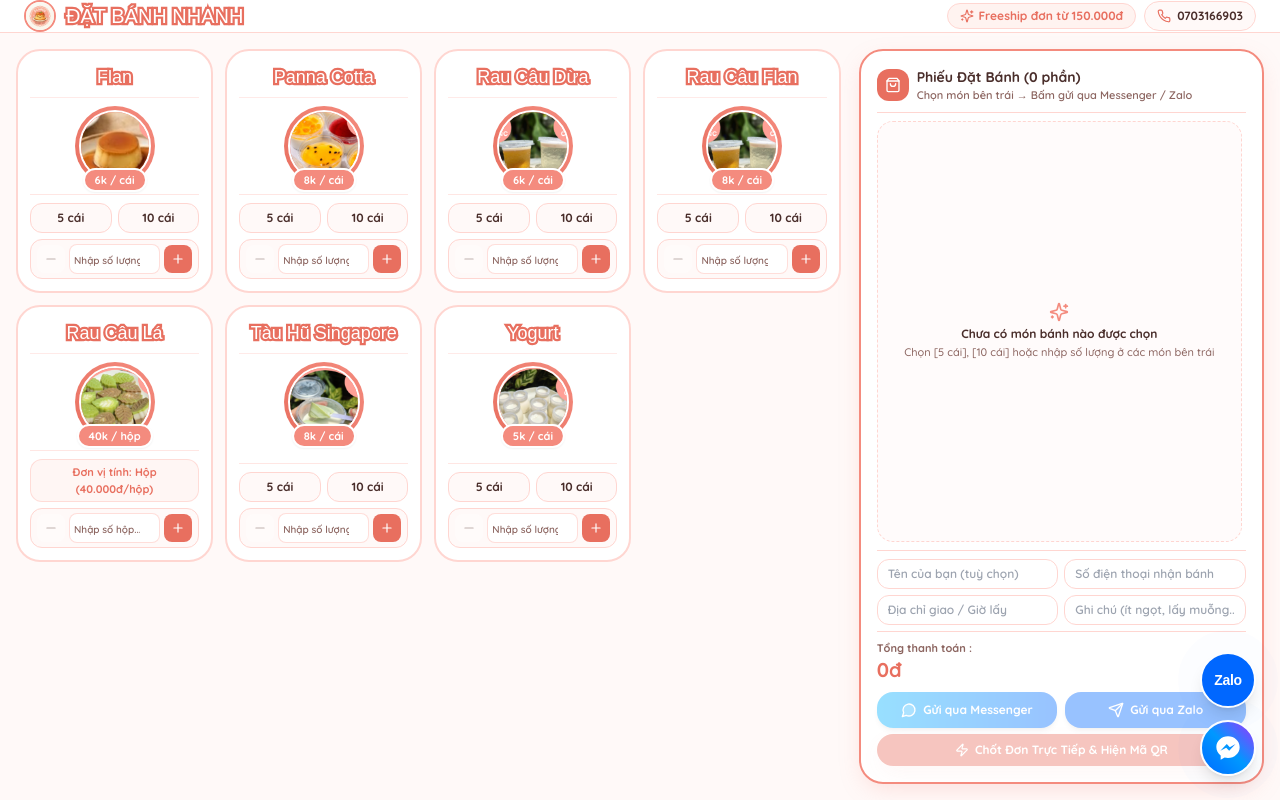
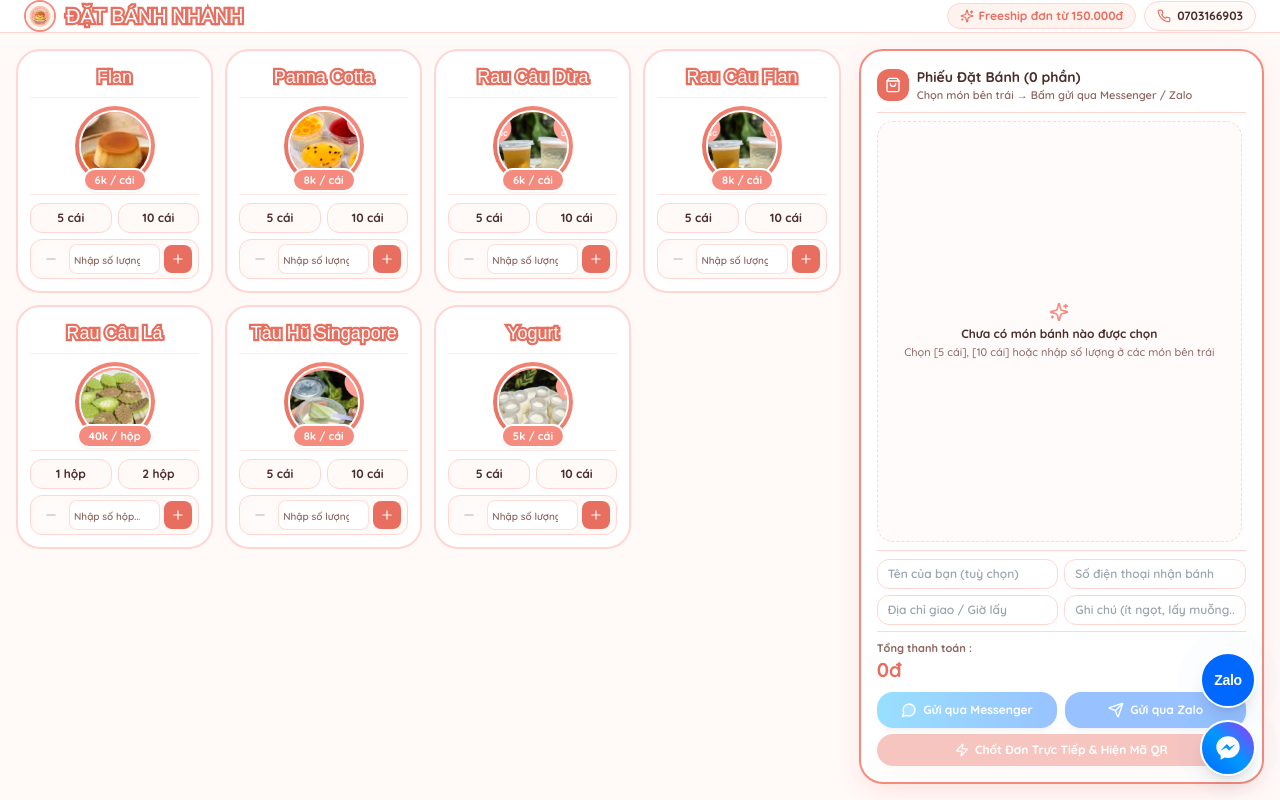
Before and after one commit to kura-hashed/flandi, a Next.js app: page /order in a window 1280 px wide. Built offline with nearby package versions, Linux system fonts and the light colour scheme; a web font is replaced by a local one.

Commit message:
feat(order): replace Rau Cau La unit label with 1 hop / 2 hop quick buttons and direct box input

```diff
--- a/src/app/order/page.tsx
+++ b/src/app/order/page.tsx
@@ -455,41 +455,43 @@ export default function QuickSingleScreenOrderPage() {
 
                     {/* 3. Quantity Selector */}
                     <div className="pt-2 border-t border-flandi-pink/60 space-y-1.5 mt-auto">
-                      {isBoxProduct ? (
-                        <div className="text-center py-1 px-2 rounded-xl bg-flandi-cream/70 border border-flandi-pink/80 text-[11px] font-extrabold text-flandi-coral">
-                          Đơn vị tính: Hộp ({formatVND(product.price)}/hộp)
-                        </div>
-                      ) : (
                       <div className="grid grid-cols-2 gap-1.5">
                         <button
                           type="button"
-                            onClick={() =>
-                              setExactQty(product, currentQty === 5 ? 0 : 5)
-                            }
+                          onClick={() => {
+                            const preset1 = isBoxProduct ? 1 : 5;
+                            setExactQty(
+                              product,
+                              currentQty === preset1 ? 0 : preset1
+                            );
+                          }}
                           className={`py-1.5 px-2 rounded-xl text-xs font-extrabold border transition ${
-                              currentQty === 5
+                            currentQty === (isBoxProduct ? 1 : 5)
                               ? "bg-flandi-coral text-white border-flandi-coral shadow-2xs"
                               : "bg-flandi-bg hover:bg-flandi-cream text-flandi-dark border-flandi-pink"
                           }`}
                         >
-                            5 cái
+                          {isBoxProduct ? "1 hộp" : "5 cái"}
                         </button>
 
                         <button
                           type="button"
-                            onClick={() =>
-                              setExactQty(product, currentQty === 10 ? 0 : 10)
-                            }
+                          onClick={() => {
+                            const preset2 = isBoxProduct ? 2 : 10;
+                            setExactQty(
+                              product,
+                              currentQty === preset2 ? 0 : preset2
+                            );
+                          }}
                           className={`py-1.5 px-2 rounded-xl text-xs font-extrabold border transition ${
-                              currentQty === 10
+                            currentQty === (isBoxProduct ? 2 : 10)
                               ? "bg-flandi-coral text-white border-flandi-coral shadow-2xs"
                               : "bg-flandi-bg hover:bg-flandi-cream text-flandi-dark border-flandi-pink"
                           }`}
                         >
-                            10 cái
+                          {isBoxProduct ? "2 hộp" : "10 cái"}
                         </button>
                       </div>
-                      )}
 
                       {/* Direct Number Input Box */}
                       <div className="flex items-center justify-between bg-flandi-bg rounded-xl px-1.5 py-1 border border-flandi-pink">
```
Lines whose indentation alone changed are shown as unchanged.
